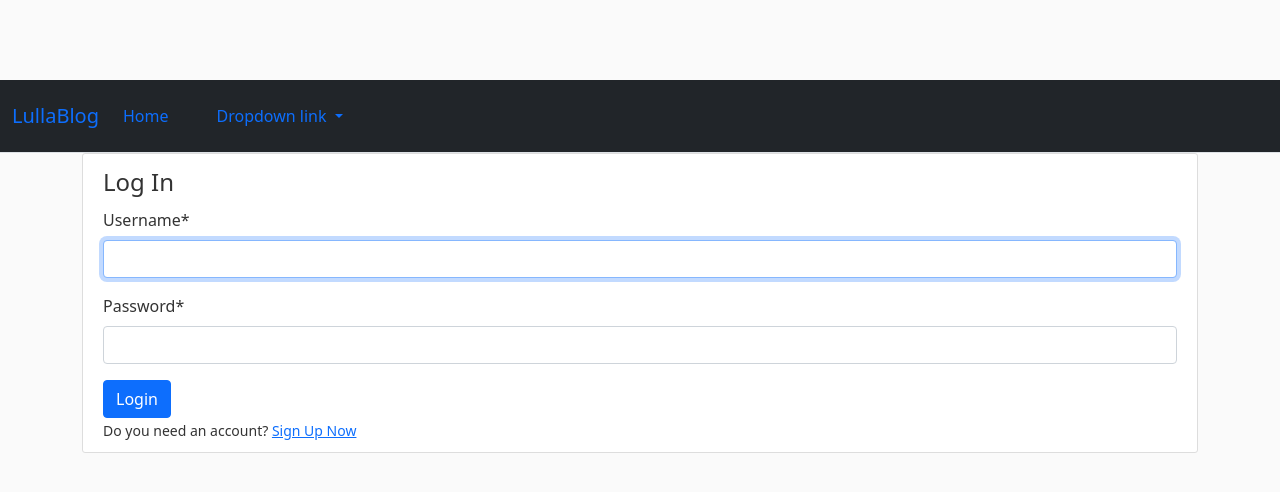
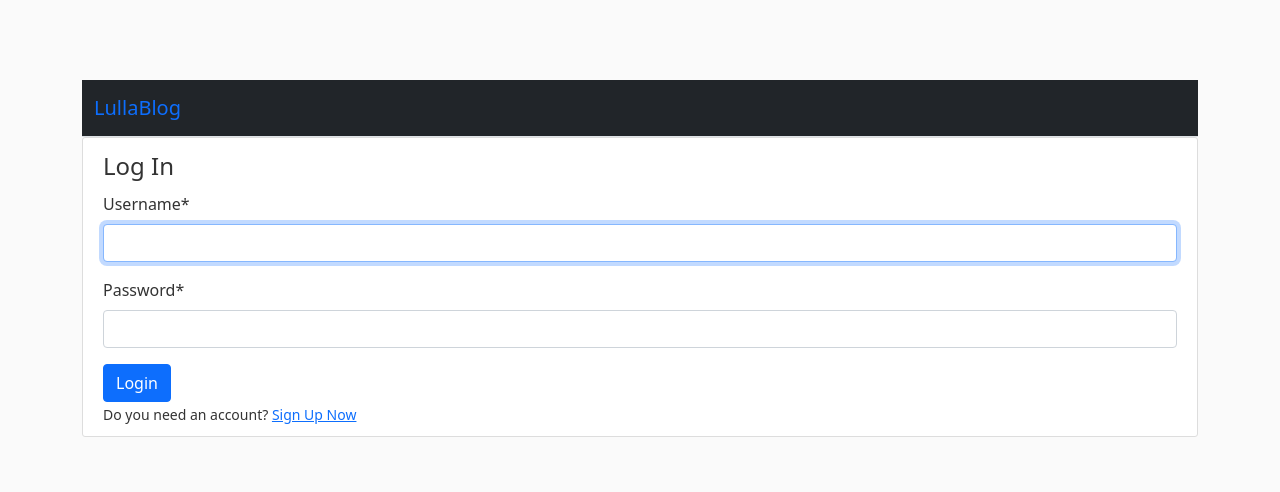
Before and after one commit to INKYGIRLnTech/hackathon_project, a Django app: a page that uses blog_project/blog/templates/blog/base.html in a window 1280 px wide. Shown: the top 492 px of the page. Run offline with Django 4.2, Linux system fonts and the light colour scheme; some libraries are stand-ins or nearby versions.

Commit message:
changed the navbar and added the links to each page

```diff
--- a/blog_project/blog/templates/blog/base.html
+++ b/blog_project/blog/templates/blog/base.html
@@ -15,39 +15,31 @@
     {% endif %}
 </head>
 <body>
+  <div class="container">
   <nav class="navbar bg-dark border-bottom border-body" data-bs-theme="dark">
-      <nav class="navbar navbar-expand-lg bg-body-tertiary">
     <div class="container-fluid">
       <a class="navbar-brand" href="#">LullaBlog</a>
-          <button class="navbar-toggler" type="button" data-bs-toggle="collapse" data-bs-target="#navbarNavDropdown" aria-controls="navbarNavDropdown" aria-expanded="false" aria-label="Toggle navigation">
+      <button class="navbar-toggler" type="button" data-bs-toggle="collapse" data-bs-target="#navbarNavAltMarkup" aria-controls="navbarNavAltMarkup" aria-expanded="false" aria-label="Toggle navigation">
         <span class="navbar-toggler-icon"></span>
       </button>
-          <div class="collapse navbar-collapse" id="navbarNavDropdown">
-            <ul class="navbar-nav">
-              <li class="nav-item">
-                <a class="nav-link active" aria-current="page" href="#">Home</a>
-              </li>
-              <li class="nav-item">
-                <a class="nav-link" href="#"></a>
-              </li>
-              <li class="nav-item">
-                <a class="nav-link" href="#"></a>
-              </li>
-              <li class="nav-item dropdown">
-                <a class="nav-link dropdown-toggle" href="#" role="button" data-bs-toggle="dropdown" aria-expanded="false">
-                  Dropdown link
-                </a>
-                <ul class="dropdown-menu">
-                  <li><a class="dropdown-item" href="#">Register</a></li>
-                  <li><a class="dropdown-item" href="#">Sign In</a></li>
-                  <li><a class="dropdown-item" href="#">Something else here</a></li>
-                </ul>
-              </li>
-            </ul>
+      <div class="collapse navbar-collapse" id="navbarNavAltMarkup">
+        <div class="navbar-nav">
+          <a class="nav-link active" aria-current="page" href="{% url 'home' %}">Home</a>
+
+
+        {% if user.is_authenticated %}
+          <a class="nav-link" href="{% url 'profile' %}">Profile</a>
+          <a class="nav-link" href="{% url 'logout' %}">Log Out</a>
+        {% else %}
+        <a class="nav-link" href="{% url 'register' %}">Sign Up</a>
+        <a class="nav-link" href="{% url 'login' %}">Log In</a>
+        {% endif %}
+
+        </div>
       </div>
     </div>
   </nav>
-      </nav>
+  </div>
     <div class="container">
         {% if messages %}
        {% for message in messages %}
--- a/blog_project/blog/templates/blog/home.html
+++ b/blog_project/blog/templates/blog/home.html
@@ -5,7 +5,7 @@
       <article class="media content-section">
         <div class="media-body">
           <div class="article-metadata">
-            <a class="mr-2" href="#">{{ post.author }}</a>
+            <a class="mr-2" href="{% url 'profile' %}">{{ post.author }}</a>
             <small class="text-muted">{{ post.date_posted }}</small>
           </div>
           <h2><a class="article-title" href="{% url 'post-detail' post.id %}">{{ post.title }}</a></h2>
```
Lines whose indentation alone changed are shown as unchanged.
